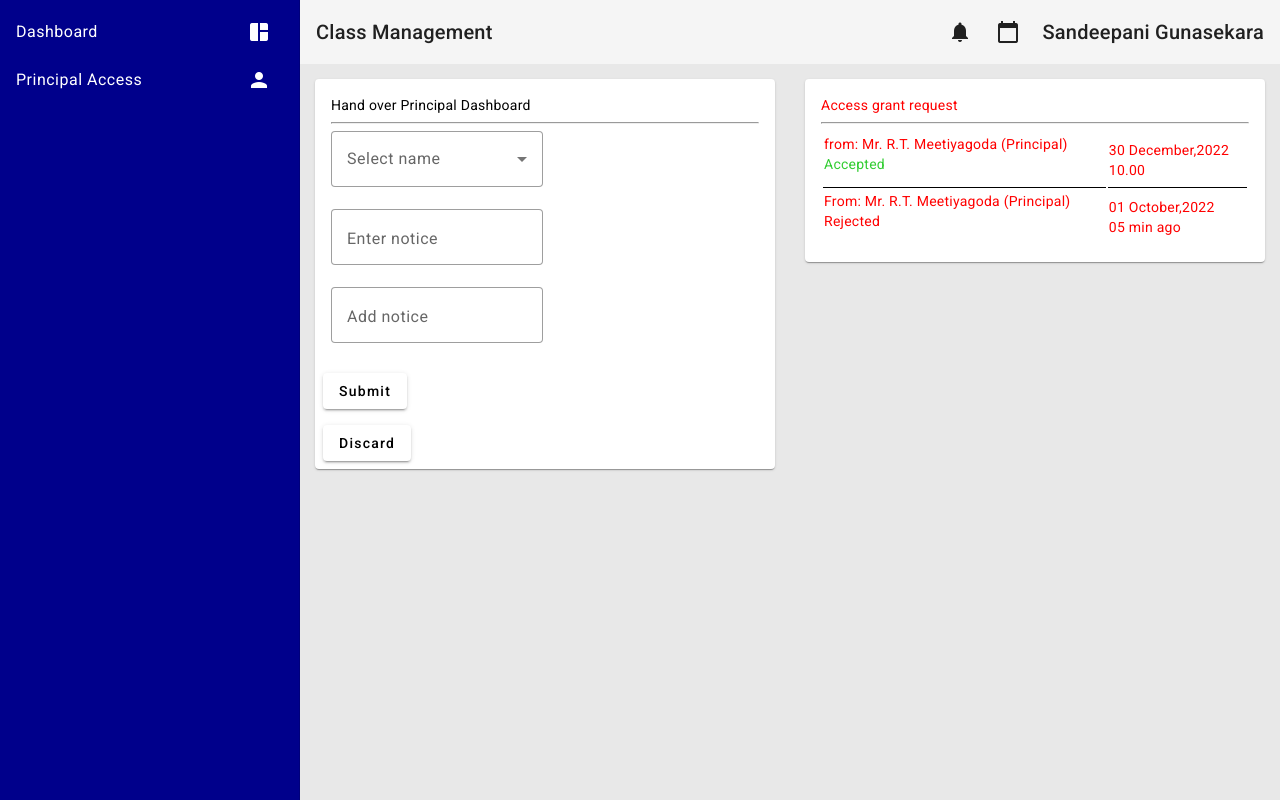
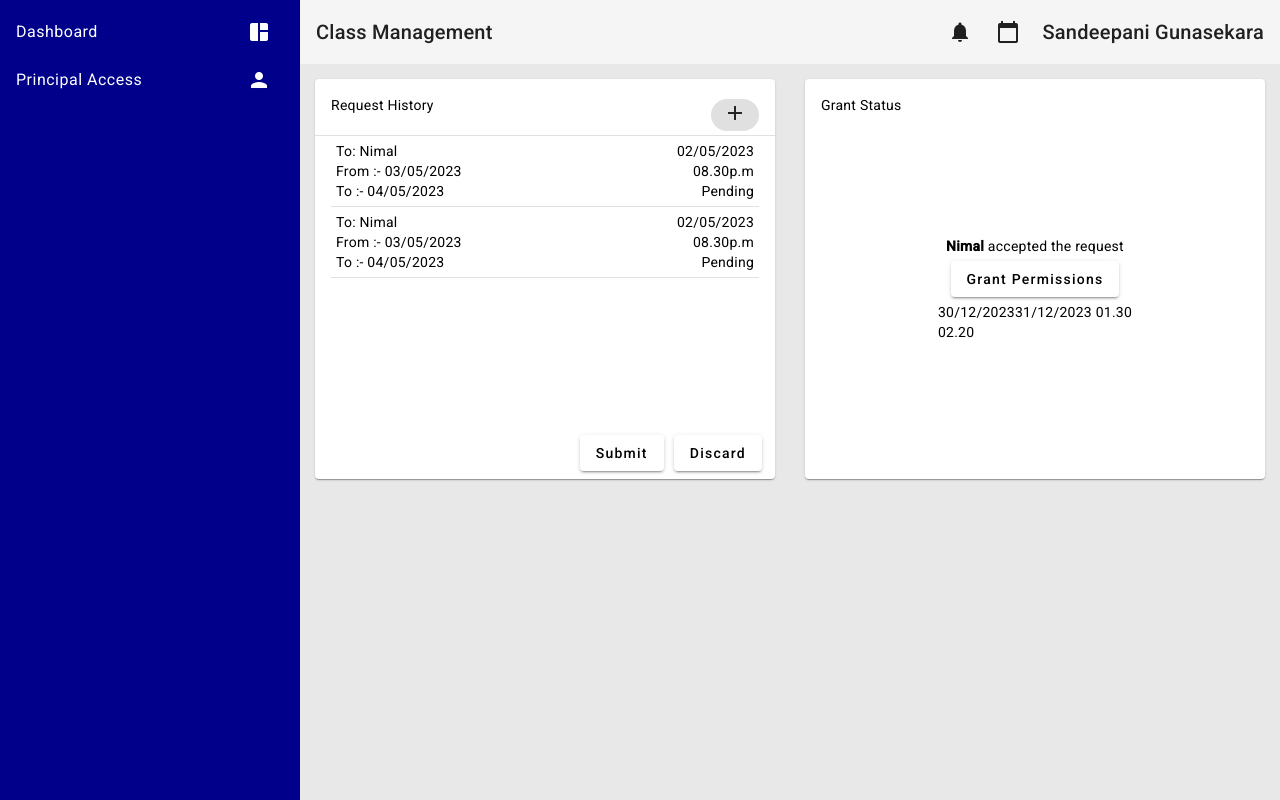
Before and after one commit to codingPentagon/ZoneEd, an Angular app in the folder frontend/: page /accessgrant in a window 1280 px wide. Built offline with nearby package versions, Linux system fonts and the light colour scheme.

Commit message:
Created access grant principal view

```diff
--- a/frontend/src/app/acs-grant-prin/acs-grant-prin.component.css
+++ b/frontend/src/app/acs-grant-prin/acs-grant-prin.component.css
@@ -5,10 +5,12 @@
 
 .content{
   flex: 1;
+
 }
 
 mat-card{
   margin: 15px;
+  height: 50vh;
 }
 
 .left{
@@ -17,9 +19,34 @@ mat-card{
 
 .right{
   flex: 1;
-  color: red;
+
 }
 
 .spacer{
   flex: 1 1 auto;
 }
+.req-entry{
+  display: flex;
+
+}
+.req-list{
+  padding: 5px;
+}
+mat-card-content{
+  height: 100%;
+}
+.bold{
+  font-weight: bold;
+
+}
+.center{
+  justify-items: center;
+  align-items: center;
+  align-content: center;
+}
+button{
+  margin: 5px;
+}
+.flex{
+  display: flex;
+}
--- a/frontend/src/app/acs-grant-prin/acs-grant-prin.component.html
+++ b/frontend/src/app/acs-grant-prin/acs-grant-prin.component.html
@@ -5,71 +5,80 @@
     <div class="left">
       <mat-card>
         <mat-card-header>
-          Hand over Principal Dashboard
+          Request History
+          <span class="spacer"></span>
+          <mat-chip-listbox>
+            <mat-chip-option>
+              <mat-icon>
+                add
+              </mat-icon>
+            </mat-chip-option>
+          </mat-chip-listbox>
         </mat-card-header>
 
-        <mat-card-content>
+    <mat-divider></mat-divider>
 
-         <hr>
-          <mat-form-field appearance="outline">
-            <mat-select placeholder="Select name">
-              <mat-option>Mr.Thilina Karunarathne</mat-option>
-              <mat-option>Mr. Ranasinghe R.J.K</mat-option>
-            </mat-select>
-          </mat-form-field><br>
 
-         <mat-form-field appearance="outline">
-           <mat-label>Enter notice</mat-label>
-           <input matInput placeholder="I grant access to you">
-         </mat-form-field>
-       </mat-card-content>
 
         <mat-card-content>
-          <!--<hr>-->
-          <mat-form-field appearance="outline">
-            <mat-label>Add notice</mat-label>
-            <input matInput placeholder="I can't accept">
-          </mat-form-field>
+           <div *ngFor="let request of requests">
+             <div  class="req-list">
+               <div class="req-entry">
+                 <span>To: {{request.recipient}}</span>
+                 <span class="spacer"></span>
+                 <span>{{request.sentDate}}</span>
+               </div>
+               <div class="req-entry">
+                 <span>From :- {{request.fromDate}}</span>
+                 <span class="spacer"></span>
+                 <span>{{request.sentTime}}</span>
+               </div>
+               <div class="req-entry">
+                 <span>To :- {{request.toDate}}</span>
+                 <span class="spacer"></span>
+                 <span>{{request.status}}</span>
+               </div>
+
+             </div>
+             <mat-divider></mat-divider>
+           </div>
+
+
         </mat-card-content>
-        <mat-card-actions>
+        <mat-card-actions align="end">
           <button mat-raised-button>Submit</button>
-        </mat-card-actions>
-
-        <mat-card-actions>
           <button mat-raised-button>Discard</button>
         </mat-card-actions>
 
-      </mat-card><br>
+
+      </mat-card>
     </div>
-
-    <div class="right">
-      <style>
-        table, th, td {
-        <!--border: 1px solid black;-->
-        border-collapse: collapse;
-      }</style>
-      <mat-card>
-        <mat-card-header>
-          Access grant request
-        </mat-card-header>
-        <mat-card-content>
-          <hr>
-
-          <table style="width:100%">
-            <tr>
-              <td style="border-bottom:1pt solid black">from: Mr. R.T. Meetiyagoda (Principal)<br><p style="color:limegreen">Accepted</p></td>
-              <td style="border-bottom:1pt solid black">30 December,2022<br>10.00</td>
-            </tr>
+      <div class="right">
+        <mat-card>
+          <mat-card-header>
+            Grant Status
+          </mat-card-header>
 
 
-            <tr>
-              <td class="test" >From: Mr. R.T. Meetiyagoda (Principal)<br><p style="color:red">Rejected</p></td>
-              <td>01 October,2022<br>05 min ago</td>
-            </tr>
+          <mat-card-content class="center">
+           <div>
+             <span class="bold">{{grantDetails.grantee}}</span> accepted the request
 
-          </table>
-        </mat-card-content>
-      </mat-card>
-    </div>
+           </div>
+            <button mat-raised-button>Grant Permissions</button>
+            <div class="flex">
+              <span>
+                {{grantDetails.fromDate}}<br>{{grantDetails.fromTime}}
+              </span>
+              <span class="spacer"></span>
+              <span>
+                {{grantDetails.toDate+"  "+grantDetails.toTime}}
+              </span>
+            </div>
+
+          </mat-card-content>
+        </mat-card>
+      </div>
+
   </div>
 </div>
--- a/frontend/src/app/acs-grant-prin/acs-grant-prin.component.ts
+++ b/frontend/src/app/acs-grant-prin/acs-grant-prin.component.ts
@@ -6,5 +6,21 @@ import { Component } from '@angular/core';
   styleUrls: ['./acs-grant-prin.component.css']
 })
 export class AcsGrantPrinComponent {
+  requests=[
+    {recipient:"Nimal",
+      sentDate:"02/05/2023",
+      fromDate:"03/05/2023",
+      sentTime:"08.30p.m",
+      toDate:"04/05/2023",
+      status:"Pending"},
+    {recipient:"Nimal",
+      sentDate:"02/05/2023",
+      fromDate:"03/05/2023",
+      sentTime:"08.30p.m",
+      toDate:"04/05/2023",
+      status:"Pending"},
+  ]
 
+  grantDetails={grantee:"Nimal",fromDate:"30/12/2023",toDate:"31/12/2023",fromTime:"02.20",toTime:"01.30",
+    isGranted:false}
 }
```
Also changed, not shown: frontend/src/app/app.module.ts (+9 -1 lines).
